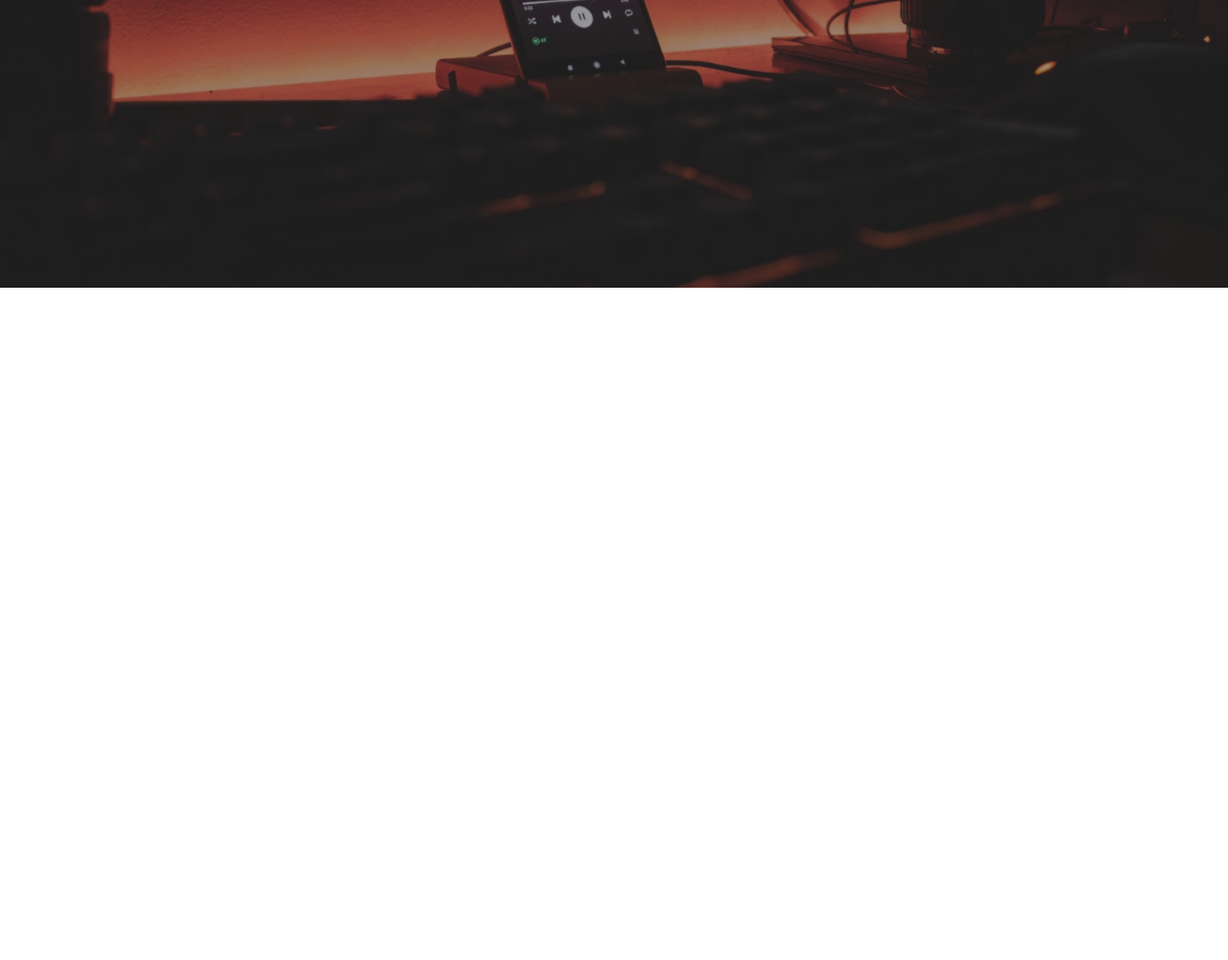
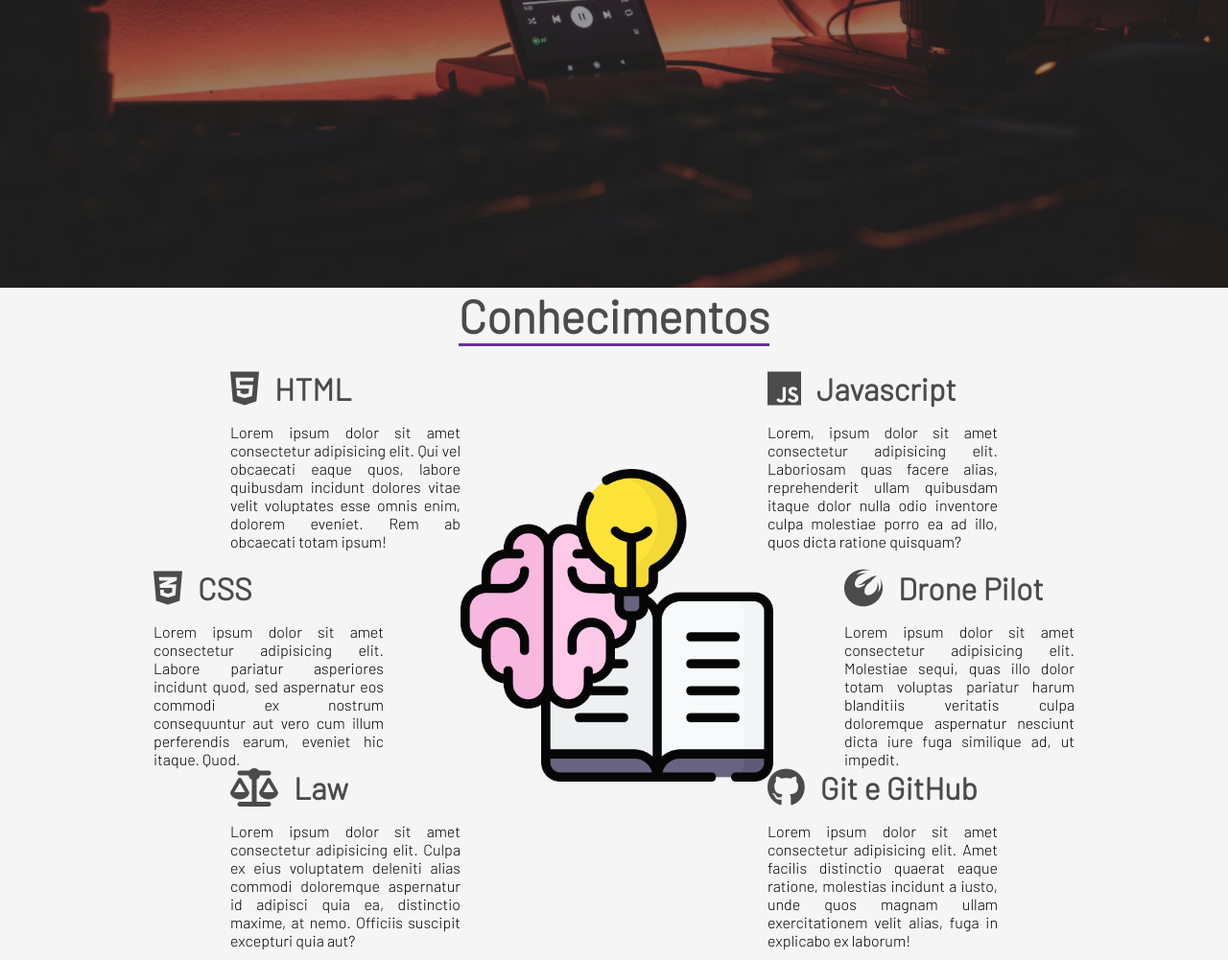
Before and after one commit to Carcalto/Portifolio, a plain HTML site: page index.html in a window 1280 px wide. Shown: the part 500-1501 px from the top of the page at 96% size. Before the commit the page ends 800 px from the top, so only its background shows below. Drawn offline with Linux system fonts and the light colour scheme.

Commit message:
UP funcionalidades

```diff
--- a/index.html
+++ b/index.html
@@ -1,5 +1,6 @@
 <!DOCTYPE html>
 <html lang="pt-BR">
+
 <head>
     <meta charset="UTF-8">
     <meta name="viewport" content="width=device-width, initial-scale=1.0">
@@ -12,8 +13,11 @@
     <link rel="icon" type="image/png" sizes="16x16" href="imagens/favicon-16x16.png">
     <link rel="manifest" href="/site.webmanifest">
 
+    <script src="https://kit.fontawesome.com/cd3a55a011.js" crossorigin="anonymous"></script>
+
     <title>Portfólio - Célio Carçalto</title>
 </head>
+
 <body>
 
     <div class="container">
@@ -64,6 +68,85 @@
 
         </div>
 
+        <!-- construção grid conhecimentos-->
+        <section class="sessao-conhecimentos" id="conhecimentos">
+            <div class="sessao-header">
+                <h1>Conhecimentos</h1>
+            </div>
+            <div class="conhecimentos">
+                <div class="conhecimento">
+                    <div class="conhecimento-header">
+                        <i class="fab fa-html5"></i>
+                        <h3>HTML</h3>
+                    </div>
+                    <div class="conhecimento-text">
+                        <p>Lorem ipsum dolor sit amet consectetur adipisicing elit. Qui vel obcaecati eaque quos, labore
+                            quibusdam incidunt dolores vitae velit voluptates esse omnis enim, dolorem eveniet. Rem ab
+                            obcaecati totam ipsum!</p>
+                    </div>
+                </div>
+                <div class="conhecimento">
+                    <div class="conhecimento-header">
+                        <i class="fab fa-css3-alt"></i>
+                        <h3>CSS</h3>
+                    </div>
+                    <div class="conhecimento-text">
+                        <p>Lorem ipsum dolor sit amet consectetur adipisicing elit. Labore pariatur asperiores incidunt
+                            quod, sed aspernatur eos commodi ex nostrum consequuntur aut vero cum illum perferendis
+                            earum, eveniet hic itaque. Quod.</p>
+                    </div>
+                </div>
+                <div class="conhecimento">
+                    <div class="conhecimento-header">
+                        <i class="fa-solid fa-scale-balanced"></i>
+                        <h3>Law</h3>
+                    </div>
+                    <div class="conhecimento-text">
+                        <p>Lorem ipsum dolor sit amet consectetur adipisicing elit. Culpa ex eius voluptatem deleniti
+                            alias commodi doloremque aspernatur id adipisci quia ea, distinctio maxime, at nemo.
+                            Officiis suscipit excepturi quia aut?</p>
+                    </div>
+                </div>
+                <div class="conhecimento">
+                    <div class="conhecimento-header">
+                        <i class="fab fa-js"></i>
+                        <h3>Javascript</h3>
+                    </div>
+                    <div class="conhecimento-text">
+                        <p>Lorem, ipsum dolor sit amet consectetur adipisicing elit. Laboriosam quas facere alias,
+                            reprehenderit ullam quibusdam itaque dolor nulla odio inventore culpa molestiae porro ea ad
+                            illo, quos dicta ratione quisquam?
+                        </p>
+                    </div>
+                </div>
+                <div class="conhecimento">
+                    <div class="conhecimento-header">
+                        <i class="fa-brands fa-phoenix-squadron"></i>
+                        <h3>Drone Pilot</h3>
+                    </div>
+                    <div class="conhecimento-text">
+                        <p>Lorem ipsum dolor sit amet consectetur adipisicing elit. Molestiae sequi, quas illo dolor
+                            totam voluptas pariatur harum blanditiis veritatis culpa doloremque aspernatur nesciunt
+                            dicta iure fuga similique ad, ut impedit.</p>
+                    </div>
+                </div>
+                <div class="conhecimento">
+                    <div class="conhecimento-header">
+                        <i class="fab fa-github"></i>
+                        <h3>Git e GitHub</h3>
+                    </div>
+                    <div class="conhecimento-text">
+                        <p>Lorem ipsum dolor sit amet consectetur adipisicing elit. Amet facilis distinctio quaerat
+                            eaque ratione, molestias incidunt a iusto, unde quos magnam ullam exercitationem velit
+                            alias, fuga in explicabo ex laborum!</p>
+                    </div>
+                </div>
+                <div class="conhecimentos-img-wrapper">
+                    <img src="imagens/2725686.png" alt="imagem conhecimento">
+                </div>
+            </div>
+        </section>
+
     </div>
 
 </body>
--- a/style.css
+++ b/style.css
@@ -278,3 +278,94 @@ header{
 .social-media i:hover{
     color: #6a3093;
 }
+
+.conhecimentos {
+    height: 100%;
+    display: grid;
+    grid-template-columns: repeat(16, 1fr);
+    grid-template-rows: repeat(6, 6rem);
+    row-gap: 0.5rem;
+  }
+
+  .conhecimento:nth-child(1) {
+    grid-column: 4 / 7;
+    grid-row: 1 / 3;
+  }
+
+  .conhecimento:nth-child(2) {
+    grid-column: 3 / 6;
+    grid-row: 3 / 5;
+  }
+
+  .conhecimento:nth-child(3) {
+    grid-column: 4 / 7;
+    grid-row: 5 / -1;
+  }
+
+  .conhecimento:nth-child(4) {
+    grid-column: 11 / 14;
+    grid-row: 1 / 3;
+  }
+
+  .conhecimento:nth-child(5) {
+    grid-column: 12 / 15;
+    grid-row: 3 / 5;
+  }
+
+  .conhecimento:nth-child(6) {
+    grid-column: 11 / 14;
+    grid-row: 5 / -1;
+  }
+
+  .sessao-conhecimentos {
+    background-color: #f5f5f5;
+    height: 100%;
+  }
+
+  .sessao-header {
+    display: flex;
+    align-items: center;
+    justify-content: center;
+  }
+
+  .sessao-header h1 {
+    font-family: var(--font-primary);
+    font-size: 3rem;
+    color: #4b4b4b;
+    border-bottom: solid 3px #6a3093;
+    margin-bottom: 1.5rem;
+  }
+
+  .conhecimento-header {
+    display: flex;
+    align-items: center;
+    color: #4b4b4b;
+  }
+
+  .conhecimento-header i {
+    font-size: 2.5rem;
+  }
+
+  .conhecimento-header h3 {
+    font-family: var(--font-primary);
+    font-size: 2rem;
+    padding-left: 1rem;
+  }
+
+  .conhecimento-text {
+    font-family: var(--font-primary);
+    margin-top: 1rem;
+    text-align: justify;
+  }
+
+  .conhecimentos-img-wrapper {
+    grid-column: 7 / 11;
+    grid-row: 2 / 6;
+    width: 80%;
+    height: 80%;
+  }
+
+  .conhecimentos-img-wrapper img {
+    object-fit: cover;
+    height: 100%;
+  }
```
Also changed, not shown: imagens/2725686.png (added), imagens/Design-sem-nome-28.png (added), imagens/drone-icon-21.jpg (added). Lines whose indentation alone changed are shown as unchanged.
